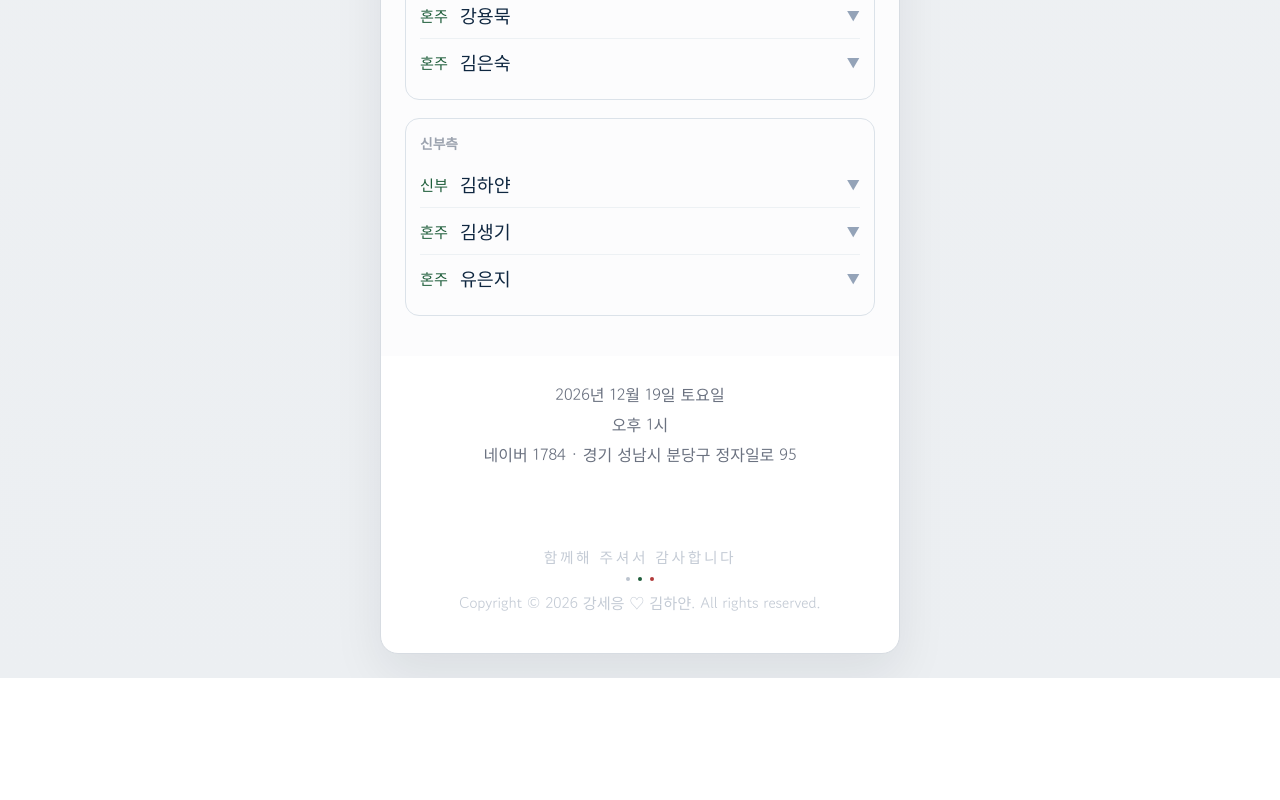
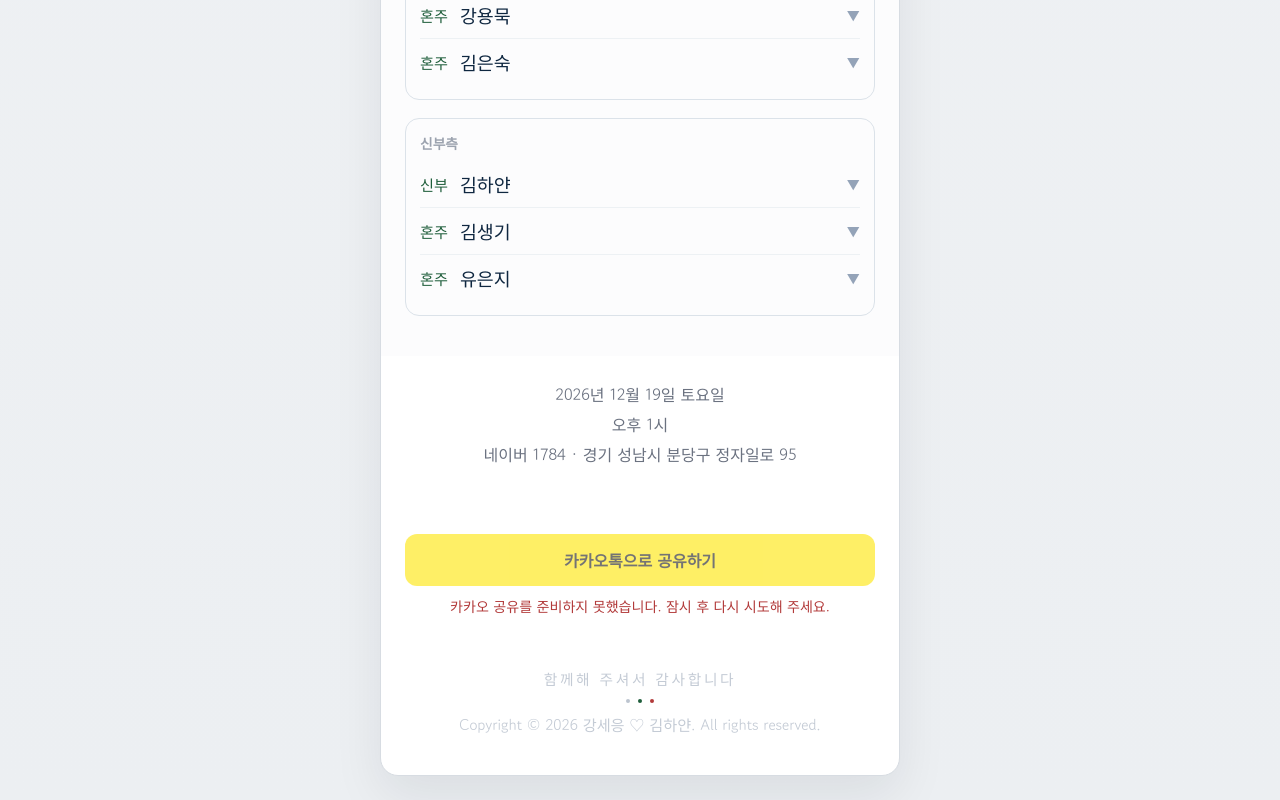
Before and after one commit to seeungKang/wedding-invite, a React (Vite) app: page / in a window 1280 px wide. Shown: the part 3585-4385 px from the top of the page. Before the commit the page ends 4263 px from the top, so only its background shows below. Built offline with nearby package versions, Linux system fonts and the light colour scheme; a web font is replaced by a local one.

Commit message:
Add Kakao feed invitation sharing

```diff
--- a/src/App.css
+++ b/src/App.css
@@ -1308,6 +1308,42 @@
   padding-top: 26px;
 }
 
+.kakao-share {
+  padding-top: 28px;
+  padding-bottom: 12px;
+}
+
+.kakao-share-button {
+  display: flex;
+  align-items: center;
+  justify-content: center;
+  gap: 10px;
+  width: 100%;
+  min-height: 52px;
+  border-radius: 12px;
+  background: #fee500;
+  color: #191919;
+  font-size: 1rem;
+  font-weight: 700;
+}
+
+.kakao-share-button:disabled {
+  opacity: 0.6;
+  cursor: wait;
+}
+
+.kakao-share-button:focus-visible {
+  outline: 3px solid #191919;
+  outline-offset: 3px;
+}
+
+.kakao-share-error {
+  margin-top: 10px;
+  color: var(--color-red);
+  text-align: center;
+  font-size: 0.88rem;
+}
+
 .footer {
   text-align: center;
   color: #c4cbd5;
--- a/src/App.tsx
+++ b/src/App.tsx
@@ -6,6 +6,7 @@ import AccountSection from "./components/AccountSection";
 import CalendarSection from "./components/CalendarSection";
 import FooterMessage from "./components/FooterMessage";
 import Gallery from "./components/Gallery";
+import KakaoShareButton from "./components/KakaoShareButton";
 import LocationSection from "./components/LocationSection";
 import {
   accountGroups,
@@ -196,6 +197,7 @@ function App() {
           <p>{`${eventInfo.venueName} · ${eventInfo.venueAddress}`}</p>
         </section>
 
+        <KakaoShareButton />
         <FooterMessage {...footerContent} />
       </main>
 
--- /dev/null
+++ b/src/components/KakaoShareButton.tsx
@@ -0,0 +1,121 @@
+import { useEffect, useState } from "react";
+
+const KAKAO_JAVASCRIPT_KEY = "1a0a405dc50cdb6d57eea240960c01f3";
+const INVITATION_URL = "https://wedding-invite-bay-tau.vercel.app/";
+const IMAGE_URL = `${INVITATION_URL}images/selected-01.webp`;
+const SDK_URL = "https://t1.kakaocdn.net/kakao_js_sdk/2.8.3/kakao.min.js";
+const SDK_INTEGRITY = "sha384-oroumrnFVE0xtgqyDZJARgERibXg2C28380uaUZz2kHDS5CR7tu20eGiOU6GkTpy";
+
+type KakaoSdk = {
+  init: (key: string) => void;
+  isInitialized: () => boolean;
+  Share: {
+    sendDefault: (options: {
+      objectType: "feed";
+      content: {
+        title: string;
+        description: string;
+        imageUrl: string;
+        imageWidth: number;
+        imageHeight: number;
+        link: { webUrl: string; mobileWebUrl: string };
+      };
+      buttons: Array<{
+        title: string;
+        link: { webUrl: string; mobileWebUrl: string };
+      }>;
+    }) => void;
+  };
+};
+
+declare global {
+  interface Window {
+    Kakao?: KakaoSdk;
+  }
+}
+
+function KakaoShareButton() {
+  const [isReady, setIsReady] = useState(false);
+  const [error, setError] = useState("");
+
+  useEffect(() => {
+    let active = true;
+    const script = document.createElement("script");
+    script.src = SDK_URL;
+    script.integrity = SDK_INTEGRITY;
+    script.crossOrigin = "anonymous";
+    script.async = true;
+    script.onload = () => {
+      if (!active) {
+        return;
+      }
+      try {
+        if (!window.Kakao) {
+          throw new Error("Kakao SDK unavailable");
+        }
+        if (!window.Kakao.isInitialized()) {
+          window.Kakao.init(KAKAO_JAVASCRIPT_KEY);
+        }
+        setIsReady(true);
+      } catch {
+        setError("카카오 공유를 준비하지 못했습니다. 잠시 후 다시 시도해 주세요.");
+      }
+    };
+    script.onerror = () => {
+      if (active) {
+        setError("카카오 공유를 준비하지 못했습니다. 잠시 후 다시 시도해 주세요.");
+      }
+    };
+    document.head.appendChild(script);
+    return () => {
+      active = false;
+      script.remove();
+    };
+  }, []);
+
+  const handleShare = () => {
+    if (!window.Kakao?.isInitialized()) {
+      setError("카카오 공유를 준비하지 못했습니다. 페이지를 새로고침해 주세요.");
+      return;
+    }
+
+    try {
+      window.Kakao.Share.sendDefault({
+        objectType: "feed",
+        content: {
+          title: "세응 ♡ 하얀 결혼식에 초대합니다",
+          description: "2026년 12월 19일 오후 1시 · 네이버 1784 스카이홀",
+          imageUrl: IMAGE_URL,
+          imageWidth: 967,
+          imageHeight: 1450,
+          link: { webUrl: INVITATION_URL, mobileWebUrl: INVITATION_URL },
+        },
+        buttons: [
+          {
+            title: "청첩장 보기",
+            link: { webUrl: INVITATION_URL, mobileWebUrl: INVITATION_URL },
+          },
+        ],
+      });
+      setError("");
+    } catch {
+      setError("카카오 공유를 열지 못했습니다. 앱의 도메인 설정을 확인해 주세요.");
+    }
+  };
+
+  return (
+    <section className="section kakao-share" aria-label="청첩장 공유">
+      <button
+        className="kakao-share-button"
+        type="button"
+        onClick={handleShare}
+        disabled={!isReady}
+      >
+        카카오톡으로 공유하기
+      </button>
+      {error ? <p className="kakao-share-error" role="alert">{error}</p> : null}
+    </section>
+  );
+}
+
+export default KakaoShareButton;
```
